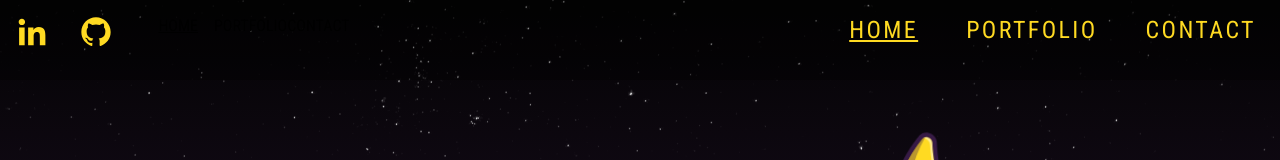
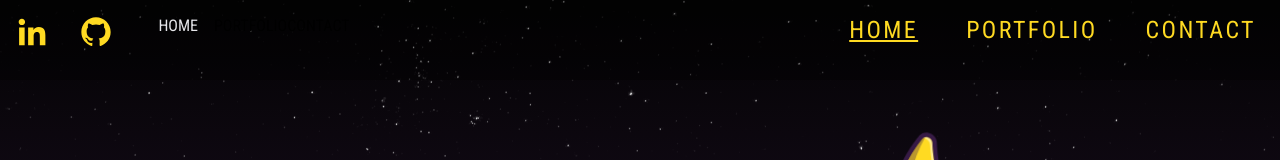
Before and after one commit to RokasGiedrys/astronaut-portfolio, a React (Create React App) app: page / in a window 1280 px wide. Shown: the top 160 px of the page. Built offline with nearby package versions, Linux system fonts and the light colour scheme; the HTML template or start-up script is replaced by a standard one.

Commit message:
selected navigation option color is changed to white

```diff
--- a/src/components/mobile-navigation/mobile-navigation.styles.scss
+++ b/src/components/mobile-navigation/mobile-navigation.styles.scss
@@ -57,6 +57,6 @@
   }
 
   .selected {
-    text-decoration: underline;
+    color: $white-color;
   }
 }
```
